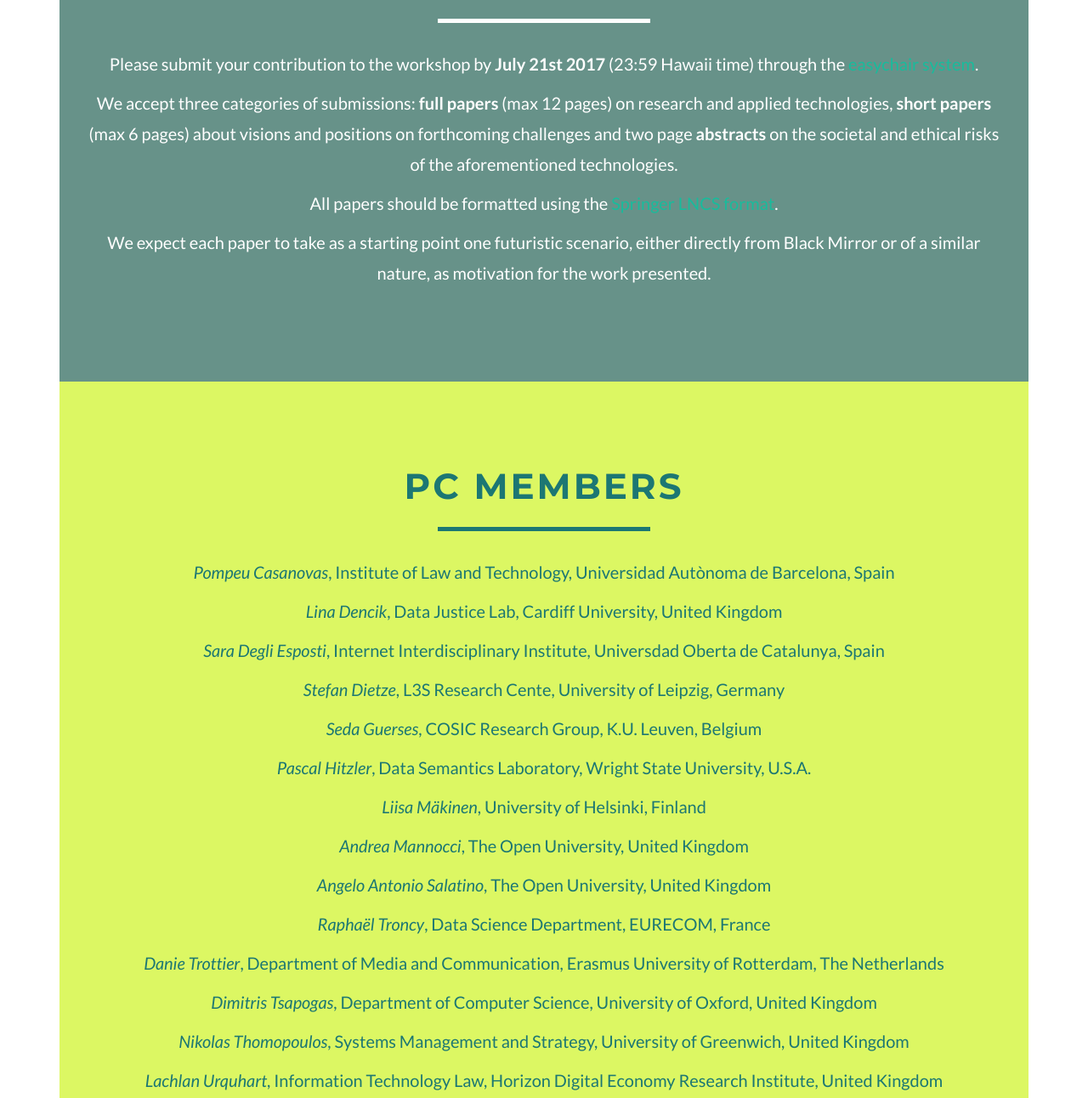
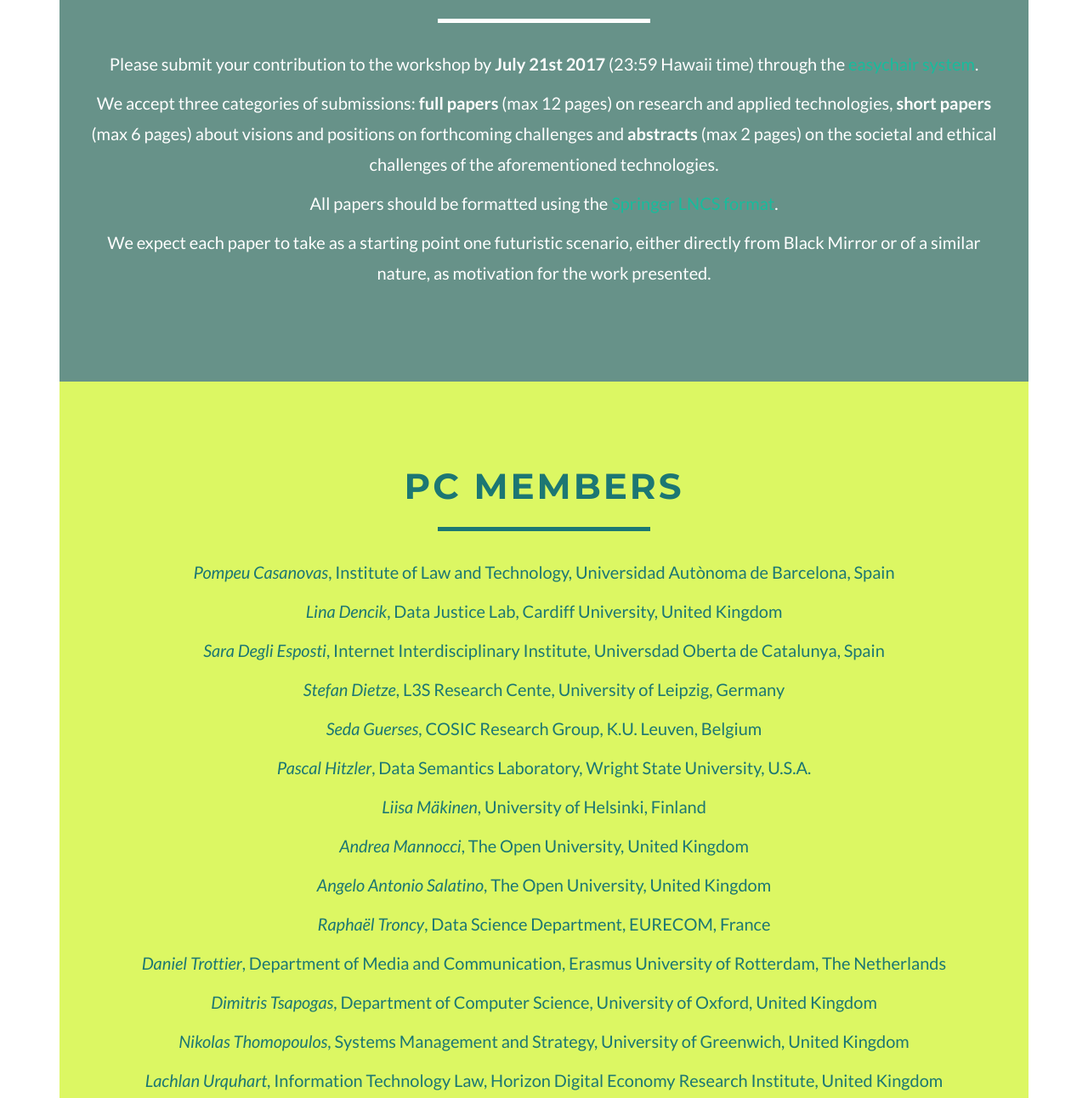
Before and after one commit to kmitd/kmitd.github.io, a website: page recoding-black-mirror/index.html in a window 1280 px wide. Shown: the part 3101-4393 px from the top of the page at 85% size. Drawn offline with nearby package versions, Linux system fonts and the light colour scheme.

Commit message:
submission section and corrected typo on pc

```diff
--- a/recoding-black-mirror/index.html
+++ b/recoding-black-mirror/index.html
@@ -181,7 +181,7 @@
 		                    <hr class="star-light">
 
 											<p>Please submit your contribution to the workshop by <strong>July 21st 2017</strong> (23:59 Hawaii time) through the <a href="https://easychair.org/conferences/?conf=rbm2017">easychair system</a>.</p>
-					<p>We accept three categories of submissions: <strong>full papers</strong> (max 12 pages) on research and applied technologies, <strong>short papers</strong> (max 6 pages) about visions and positions on forthcoming challenges and two page <strong>abstracts</strong> on the societal and ethical risks of the aforementioned technologies.</p>
+					<p>We accept three categories of submissions: <strong>full papers</strong> (max 12 pages) on research and applied technologies, <strong>short papers</strong> (max 6 pages) about visions and positions on forthcoming challenges and <strong>abstracts</strong> (max 2 pages) on the societal and ethical challenges of the aforementioned technologies.</p>
 											<p>All papers should be formatted using the <a href="https://www.springer.com/gp/computer-science/lncs/conference-proceedings-guidelines">Springer LNCS format</a>.</p>
 <p>We expect each paper to take as a starting point one futuristic scenario, either directly from Black Mirror or of a similar nature, as motivation for the work presented.</p>
 
@@ -209,7 +209,7 @@
 							<!-- <p><em>Phoebe Moore</em>, School of Law, Middlesex University of London, United Kingdom</p>		 -->
 							<p><em>Angelo Antonio Salatino</em>, The Open University, United Kingdom</p>
 							<p><em>Raphaël Troncy</em>, Data Science Department, EURECOM, France</p>
-							<p><em>Danie Trottier</em>, Department of Media and Communication, Erasmus University of Rotterdam, The Netherlands</p>
+							<p><em>Daniel Trottier</em>, Department of Media and Communication, Erasmus University of Rotterdam, The Netherlands</p>
 							<p><em>Dimitris Tsapogas</em>, Department of Computer Science, University of Oxford, United Kingdom</p>
 							<p><em>Nikolas Thomopoulos</em>, Systems Management and Strategy, University of Greenwich, United Kingdom </p>
 							<p><em>Lachlan Urquhart</em>, Information Technology Law, Horizon Digital Economy Research Institute, United Kingdom</p>
```
